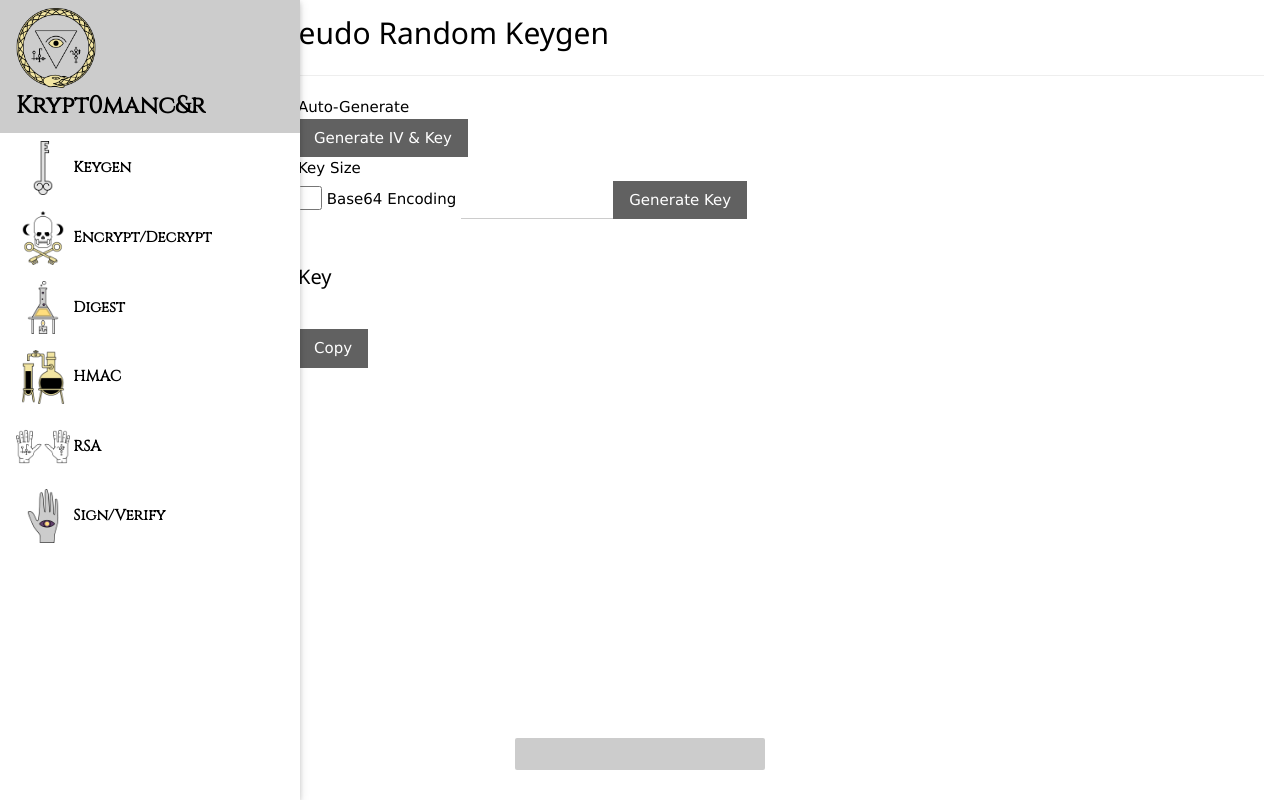
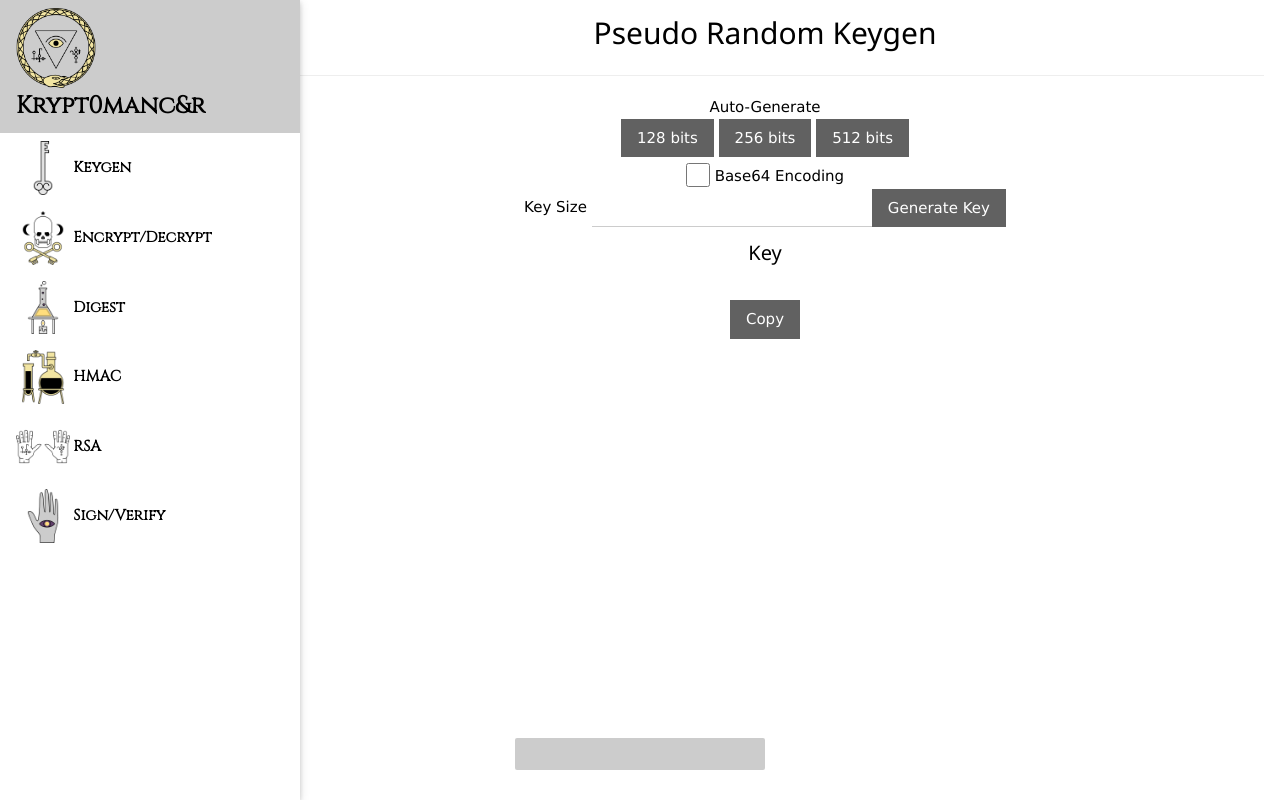
Before and after one commit to hoakbuilds/kryptomancer, a Python web app: template templates/password_gen.html in a window 1280 px wide. Run offline with Jinja, Linux system fonts and the light colour scheme; the template is opened without the code that fills it, so the values that code supplies are empty.

Commit message:
Alterações na pagina do keygen.

```diff
--- a/static/main.css
+++ b/static/main.css
@@ -56,6 +56,7 @@ option{
 .word-wrapper{
   padding-left: 5px;
   padding-right: 5px;
+  margin: 0 auto;
   max-width: 1080px;
   overflow-wrap: break-word;
   word-break: break-all;
--- a/templates/password_gen.html
+++ b/templates/password_gen.html
@@ -3,34 +3,34 @@
 {% block content %}
 
 
-<div class="w3-container">
+<div class="w3-container w3-center">
     <h2 class="w3"> Pseudo Random Keygen </h2>
     <hr>
-    <div class="w3-container w3-left">
-        <div class="w3-container">
+    <div class="w3-container w3-center">
+        <div class="w3-container w3-center">
             <span class="w3">Auto-Generate</span><br>
-            <a href="{{ url_for('routes.generate') }}" class="w3-btn w3-dark-grey">Generate IV & Key</a>
+            <a href="{{ url_for('routes.generate', bits=128) }}" class="w3-btn w3-dark-grey">128 bits</a>
+            <a href="{{ url_for('routes.generate', bits=256) }}" class="w3-btn w3-dark-grey">256 bits</a>
+            <a href="{{ url_for('routes.generate', bits=512) }}" class="w3-btn w3-dark-grey">512 bits</a>
             </br>
-            <span>Key Size</span>
             <form action='/generate' name="generate" method=post>
                 <input class="w3-check" name="base64_encoding" type="checkbox">
                 <label>Base64 Encoding</label>
+                <br><span>Key Size</span>
                 <input type=text name=size class="w3-input" style="width: 30%; display: inline;"><input type=submit value='Generate Key' class="w3-btn w3-dark-grey" >
             </form>
         </div>
-    </div>
-    <div class="w3-container">
-        {% if data.iv %}
-            <div class="w3-panel w3-padding-16 w3-left">
+        <div class="w3-container w3-center">
+            {% if data.iv %}
                 <h4 class="w3">IV</h4>
-                <p id="span_iv" class="w3 word-wrapper">{{ data.iv }}</p>
+                <p id="span_iv" class="word-wrapper">{{ data.iv }}</p>
                 <br>
                 <button id="iv_out_tooltip" onclick="clipboard(0)" onmouseout="outFunc(0)" class="w3-btn w3-dark-grey">Copy</button>
-            </div>
-        {% endif %}
-        <div class="w3-panel w3-padding-16 w3-left">
+            {% endif %}
+        </div>
+        <div class="w3-container w3-center">
             <h4 class="w3">Key</h4>
-            <p id="span_key" class="w3 word-wrapper">{{ data.key }}</p>
+            <p id="span_key" class="word-wrapper">{{ data.key }}</p>
             <br>
             <button id="key_out_tooltip"onclick="clipboard(1)" onmouseout="outFunc(1)" class="w3-btn w3-dark-grey">Copy</button>
         </div>
```
